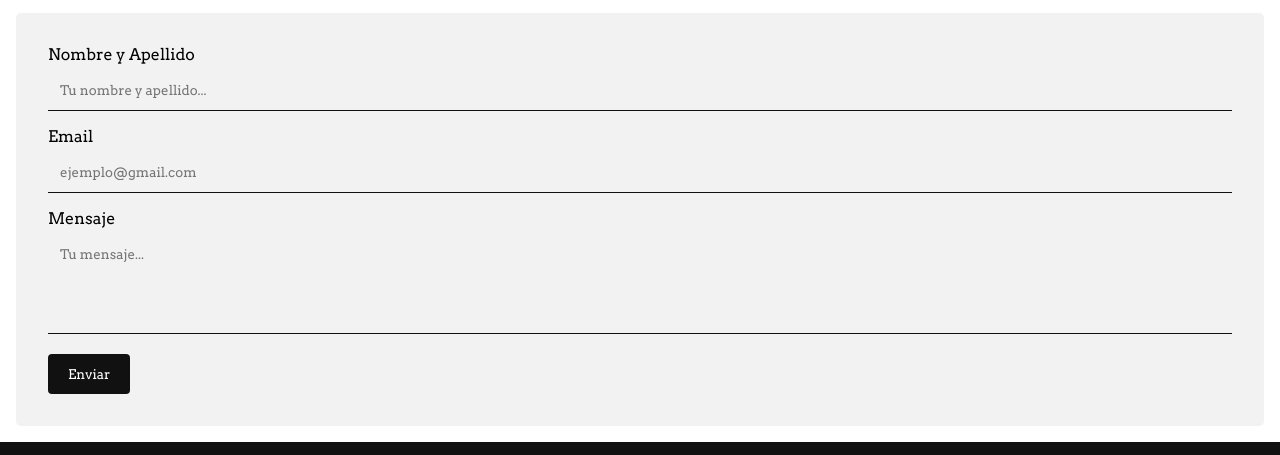
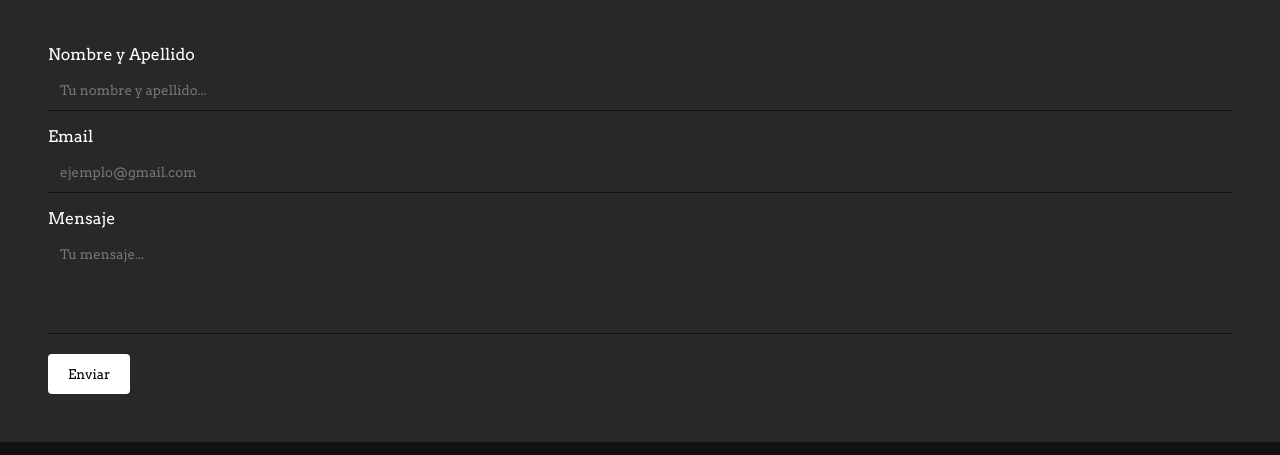
Before and after one commit to gerszcitoo/portfolio, a plain HTML site: page pages/contacto.html in a window 1280 px wide. Shown: the part 169-624 px from the top of the page. Drawn offline with Linux system fonts and the light colour scheme.

Commit message:
dark mode colors

```diff
--- a/global.css
+++ b/global.css
@@ -10,11 +10,13 @@
 }
 
 a {
-    color: black;
+    color: white;
 }
 
 body {
     overflow: overlay;
+    background-color: #282828;
+    color: white;
 }
 
 img {
@@ -461,7 +463,7 @@ textarea {
     width: 100%;
     padding: 12px;
     border: none;
-    background-color: #f2f2f2;
+    background-color: #282828;
     border-bottom: 1px solid #111111;
     margin-top: 6px;
     margin-bottom: 16px;
@@ -469,8 +471,8 @@ textarea {
 }
 
 input[type=submit] {
-    background-color: #111111;
-    color: white;
+    background-color: white;
+    color: black;
     padding: 12px 20px;
     border: none;
     border-radius: 4px;
@@ -478,12 +480,13 @@ input[type=submit] {
 }
 
 input[type=submit]:hover {
-    background-color: #282828;
+    background-color: black;
+    color: white;
 }
 
 .form-contacto {
     border-radius: 5px;
-    background-color: #f2f2f2;
+    background-color: #282828;
     padding: 2rem;
 }
 
```
